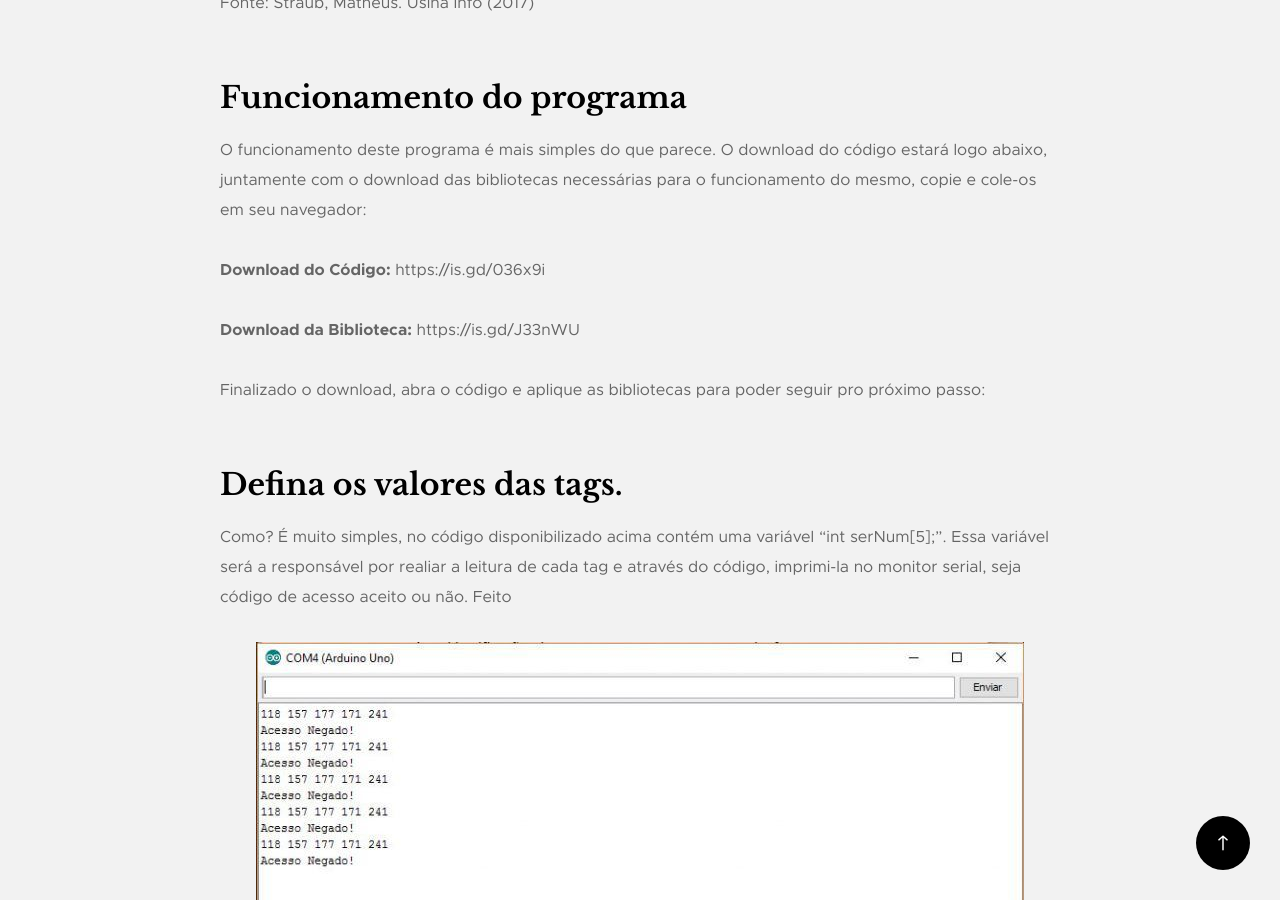
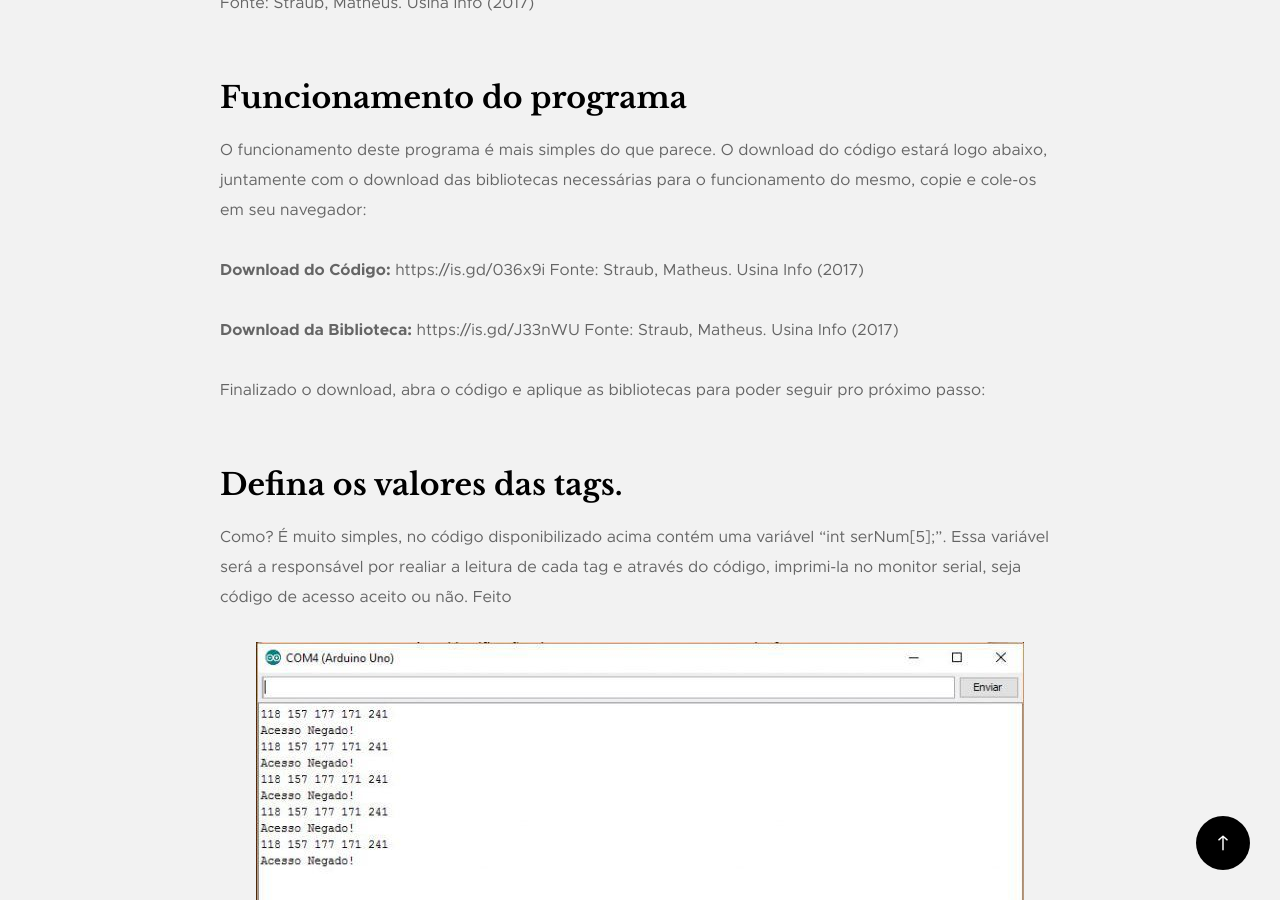
Before and after one commit to ifroariquemes/42, a Jekyll site: the page built from _posts/2019-11-20-comando-acesso-rfid.md, in a window 1280 px wide and 900 px high, scrolled down 4891 px. Built offline with Jekyll 4.4.1, drawn with Linux system fonts in a browser that asks for light colours.

Commit message:
referenciamento aos devidos autores

```diff
--- a/_posts/2019-11-20-comando-acesso-rfid.md
+++ b/_posts/2019-11-20-comando-acesso-rfid.md
@@ -73,9 +73,10 @@ Fonte: Straub, Matheus. Usina Info (2017)
 O funcionamento deste programa é mais simples do que parece. O download do código estará logo abaixo, juntamente com o download das bibliotecas necessárias para o funcionamento do mesmo, copie e cole-os em seu navegador:
 
 **Download do Código:** https://is.gd/036x9i
+     Fonte: Straub, Matheus. Usina Info (2017)
 
 **Download da Biblioteca:** https://is.gd/J33nWU
-
+     Fonte: Straub, Matheus. Usina Info (2017)
 
 Finalizado o download, abra o código e aplique as bibliotecas para poder seguir pro próximo passo:
 
```
